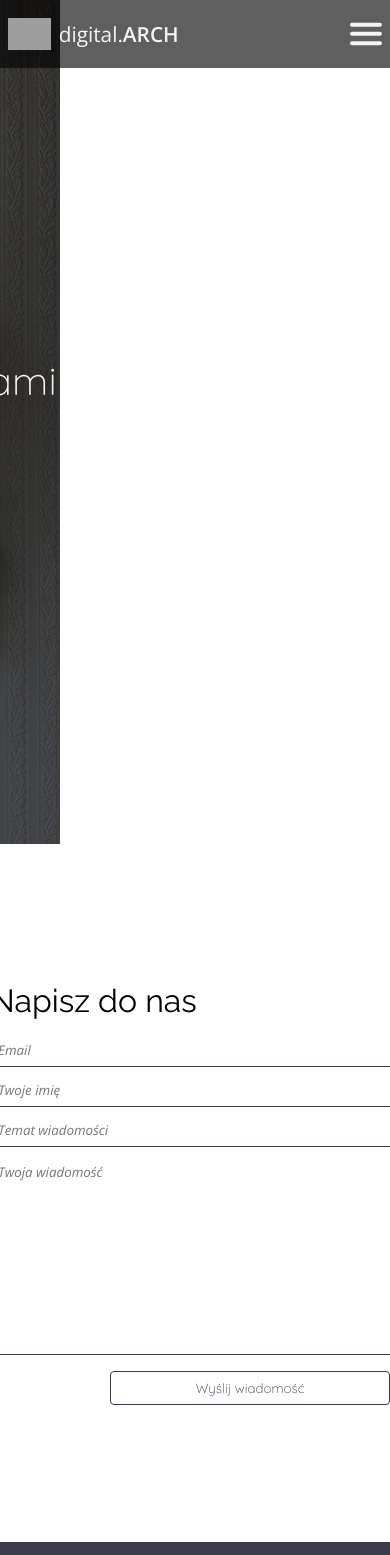
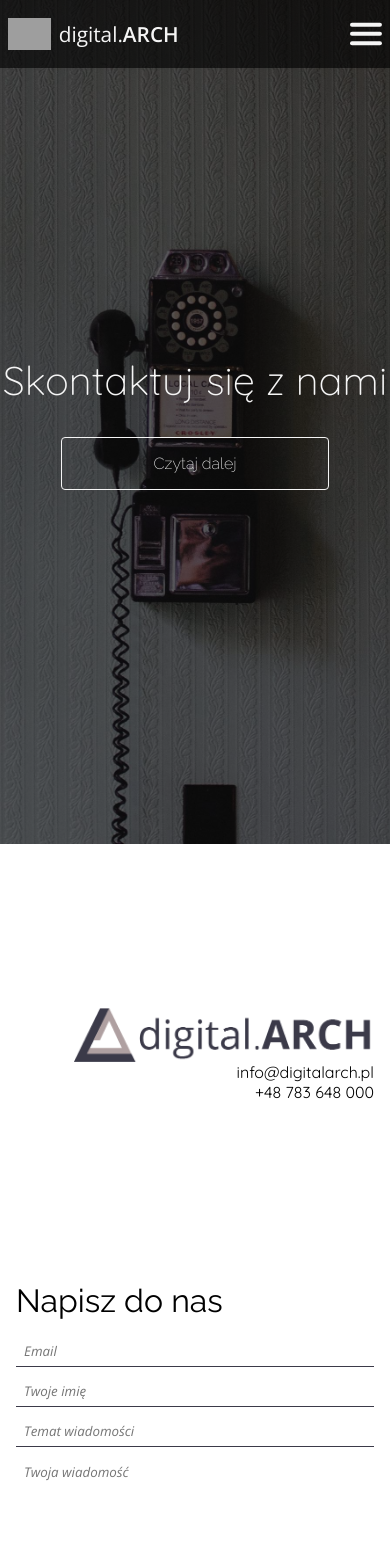
Before and after one commit to kgolec93/digital.arch.2020, a React (Create React App) app: page /contact in a window 390 px wide. Shown: the top 1555 px of the page. Built offline with nearby package versions, Linux system fonts and the light colour scheme; grey boxes are pictures that could not be loaded.

Commit message:
Contact page RWD created

```diff
--- a/src/components/Pages/Contact/Contact.scss
+++ b/src/components/Pages/Contact/Contact.scss
@@ -2,6 +2,8 @@
   .contactContent {
     min-height: calc(100vh - 146px);
     display: flex;
+    flex-wrap: wrap;
+
     div {
       display: flex;
       justify-content: center;
@@ -18,7 +20,8 @@
           font-size: 1.4rem;
         }
         img {
-          width: 60%;
+          height: 48px;
+          width: auto;
         }
       }
       &:nth-child(2) {
@@ -94,3 +97,33 @@
     }
   }
 }
+
+@media only screen and (max-width: 1000px) {
+  .contactContainer {
+    .contactContent {
+      div {
+        &:nth-child(1) {
+          padding: 16px;
+          min-height: 50vh;
+          p {
+            font-size: 1rem !important;
+          }
+          img {
+            max-width: 100vw;
+            width: 300px;
+            height: auto;
+          }
+        }
+        &:nth-child(2) {
+          box-sizing: padding-box !important;
+          form {
+            padding: 16px;
+
+            width: 100vw;
+            // max-width: 400px;
+          }
+        }
+      }
+    }
+  }
+}
```
